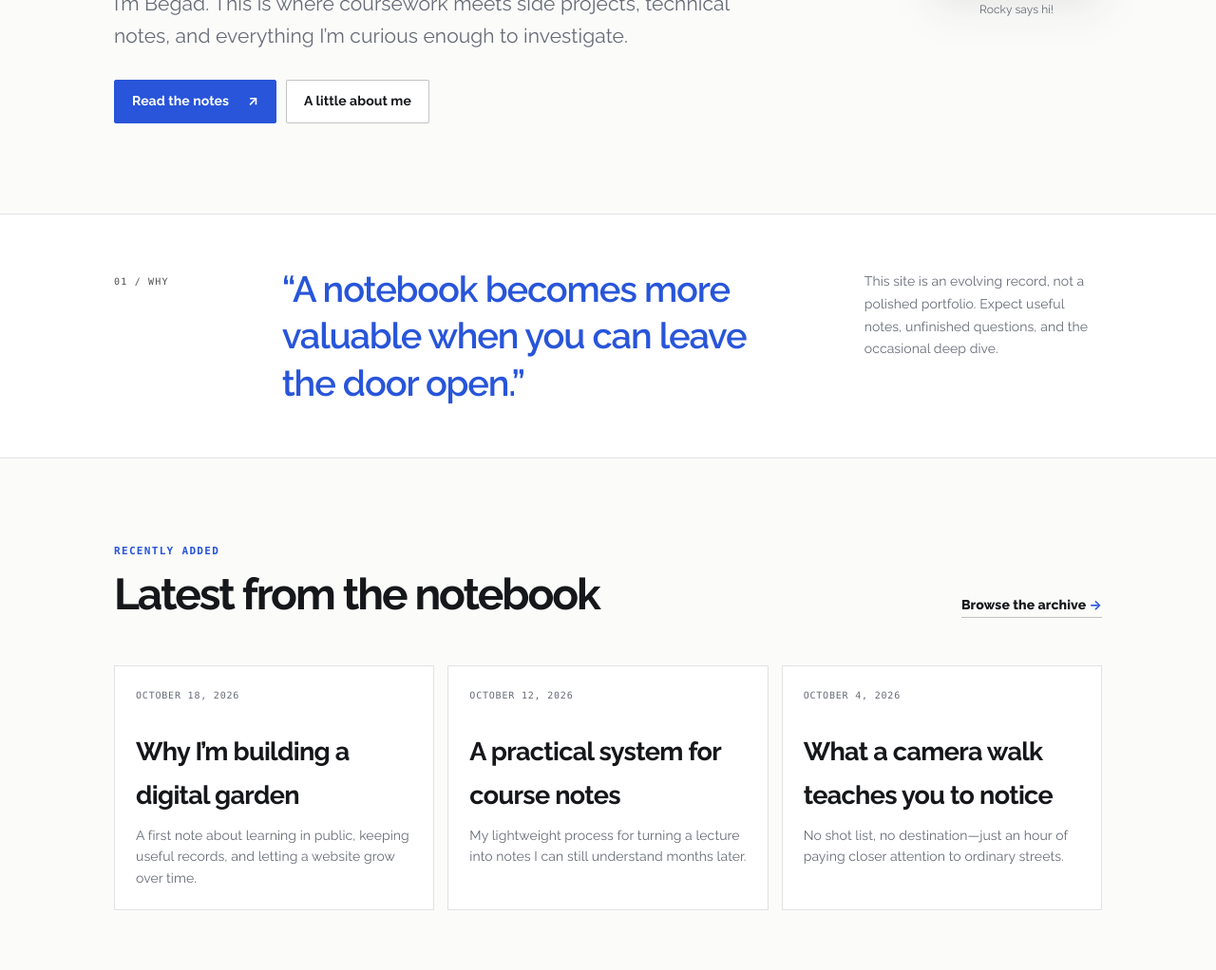
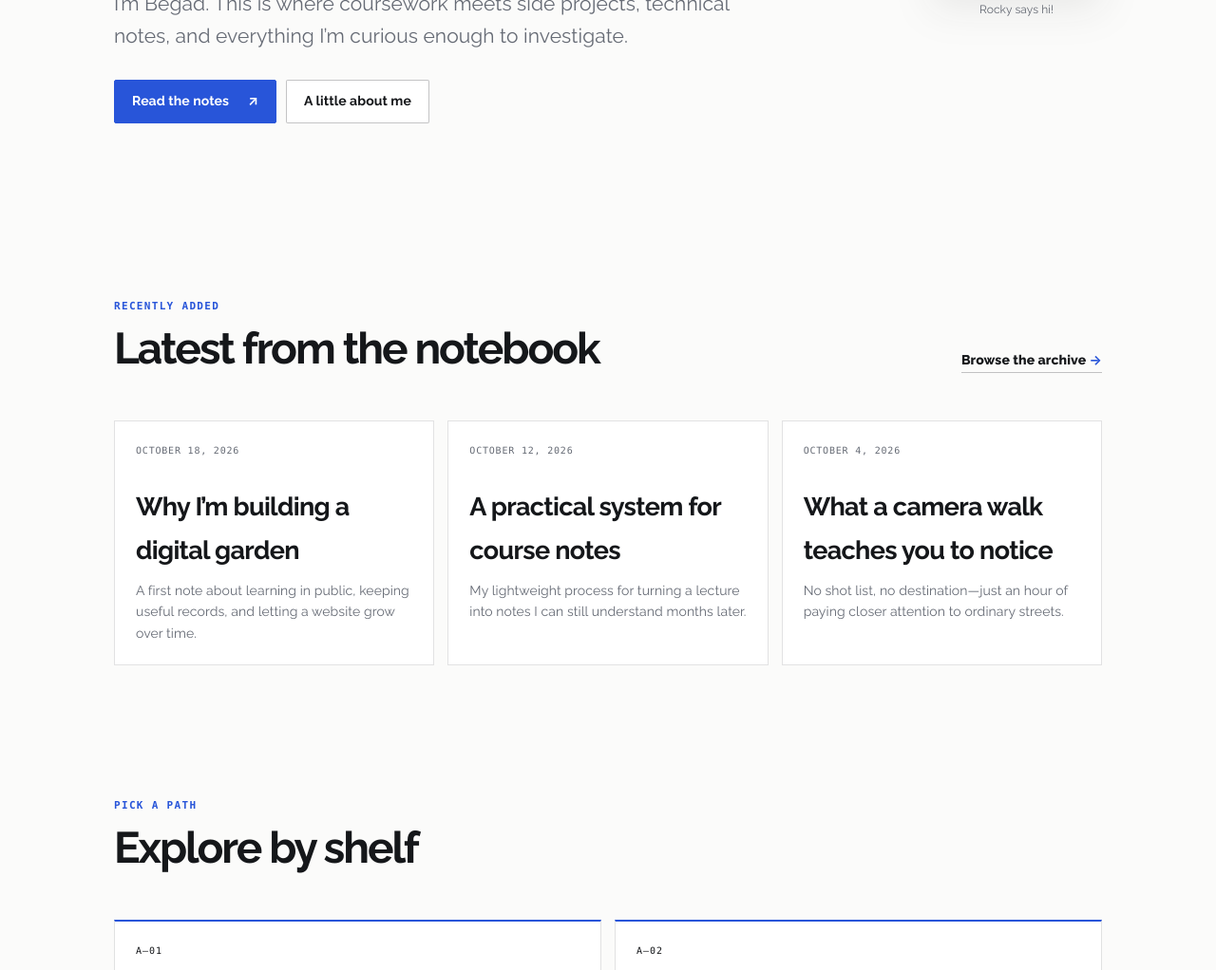
Before and after one commit to BegadE/rocky, a Jekyll site: the page built from index.html, in a window 1280 px wide, cut to the strip 453-1475 px from the top of the page. Shown: the whole strip at 95% size. Built offline with Jekyll 4.4.1, drawn with Linux system fonts in a browser that asks for light colours.

```diff
--- a/assets/css/main.css
+++ b/assets/css/main.css
@@ -123,11 +123,6 @@ button, input { font: inherit; }
 .hero-mascot-rest { top: -5.7%; left: -7%; width: 114%; max-width: none; height: 114%; animation: rocky-wave-rest 1.1s steps(1, end) infinite; }
 @keyframes rocky-wave-up { 0%, 49.9% { opacity: 1; } 50%, 100% { opacity: 0; } }
 @keyframes rocky-wave-rest { 0%, 49.9% { opacity: 0; } 50%, 100% { opacity: 1; } }
-.manifesto { padding-block: 54px; color: var(--ink); background: var(--surface); border-block: 1px solid var(--line); }
-.manifesto-grid { display: grid; grid-template-columns: 100px 1.5fr .7fr; gap: clamp(30px, 6vw, 90px); align-items: start; }
-.section-number { margin: 8px 0 0; font-family: var(--mono); font-size: 10px; letter-spacing: .12em; opacity: .75; }
-.manifesto blockquote { margin: 0; color: var(--accent); font-size: clamp(25px, 3vw, 38px); font-weight: 600; line-height: 1.3; letter-spacing: -.03em; }
-.manifesto-grid > p:last-child { margin: 5px 0 0; color: var(--ink-soft); font-size: 14px; }
 .section-block { padding-block: 90px; }
 .section-heading { display: flex; align-items: flex-end; justify-content: space-between; gap: 30px; margin-bottom: 50px; }
 .section-heading h2 { margin: 0; font-size: clamp(32px, 4vw, 46px); letter-spacing: -.045em; line-height: 1.1; }
@@ -238,8 +233,6 @@ button, input { font: inherit; }
   :root { --shell: min(100% - 32px, 700px); }
   .hero { min-height: auto; grid-template-columns: minmax(0, 1fr) 125px; gap: 30px; padding-block: 60px 70px; }
   .hero-mascot { width: 125px; }
-  .manifesto-grid { grid-template-columns: 1fr; gap: 20px; }
-  .section-number { margin: 0; }
   .shelf-grid { grid-template-columns: 1fr; }
   .shelf-card { min-height: 200px; }
   .page-heading-with-mascot { grid-template-columns: minmax(0, 1fr) 170px; gap: 30px; }
@@ -259,7 +252,6 @@ button, input { font: inherit; }
   .hero-mascot { width: 115px; justify-self: end; }
   .hero h1 { font-size: clamp(43px, 13vw, 62px); }
   .hero-intro { font-size: 18px; }
-  .manifesto { padding-block: 42px; }
   .section-block { padding-block: 75px; }
   .section-heading { display: block; margin-bottom: 35px; }
   .section-heading .text-link { display: inline-block; margin-top: 20px; }
--- a/index.html
+++ b/index.html
@@ -20,14 +20,6 @@ body_class: home
     </div>
     <figcaption>Rocky says hi!</figcaption>
   </figure>
-</section>
-
-<section class="manifesto">
-  <div class="shell manifesto-grid">
-    <p class="section-number">01 / WHY</p>
-    <blockquote>“A notebook becomes more valuable when you can leave the door open.”</blockquote>
-    <p>This site is an evolving record, not a polished portfolio. Expect useful notes, unfinished questions, and the occasional deep dive.</p>
-  </div>
 </section>
 
 <section class="shell section-block">
```
Also changed, not shown: _projects/photo-map.md (deleted, +0 -17 lines), _projects/study-dashboard.md (deleted, +0 -24 lines), about.md (+0 -2 lines).
